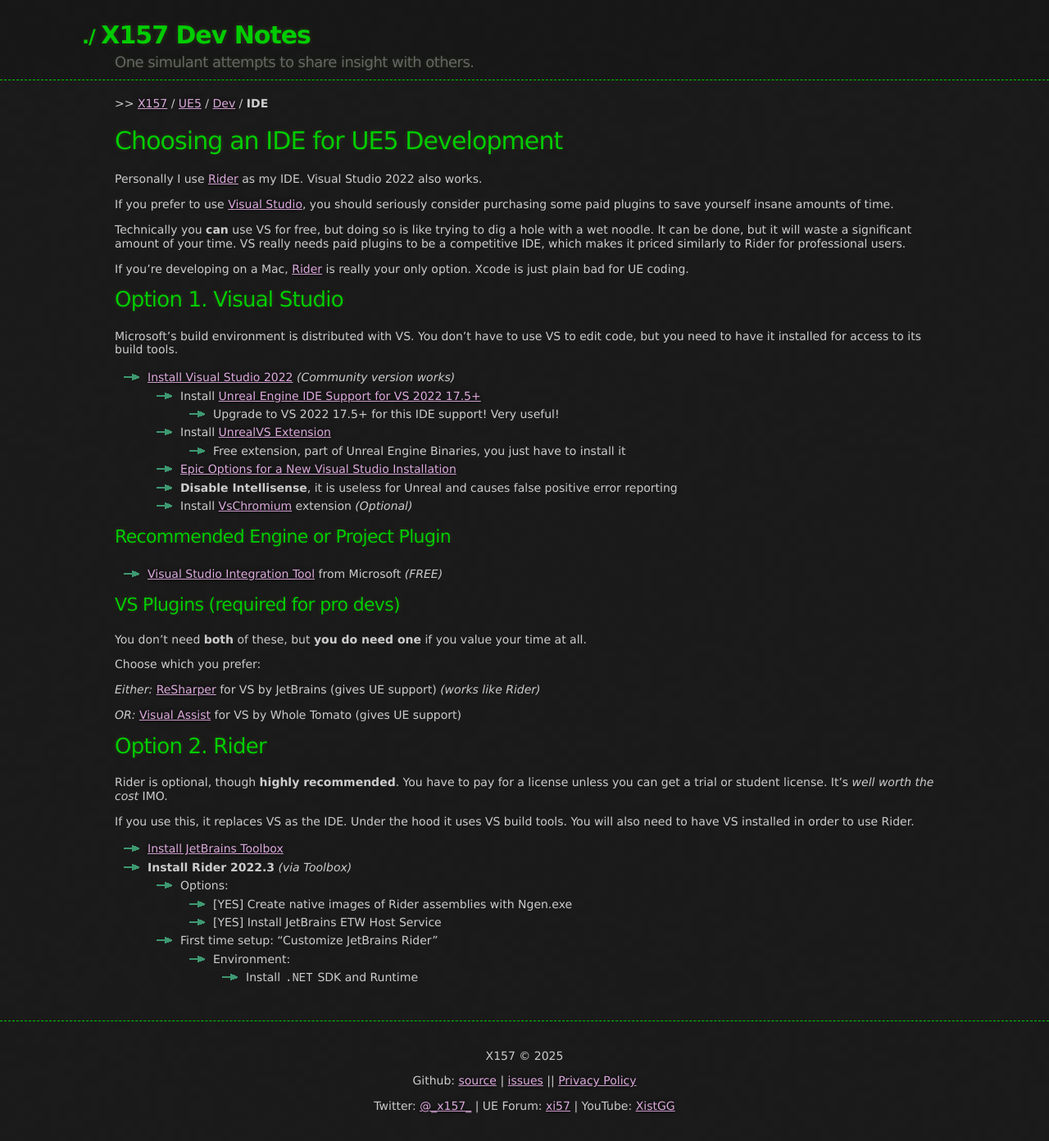
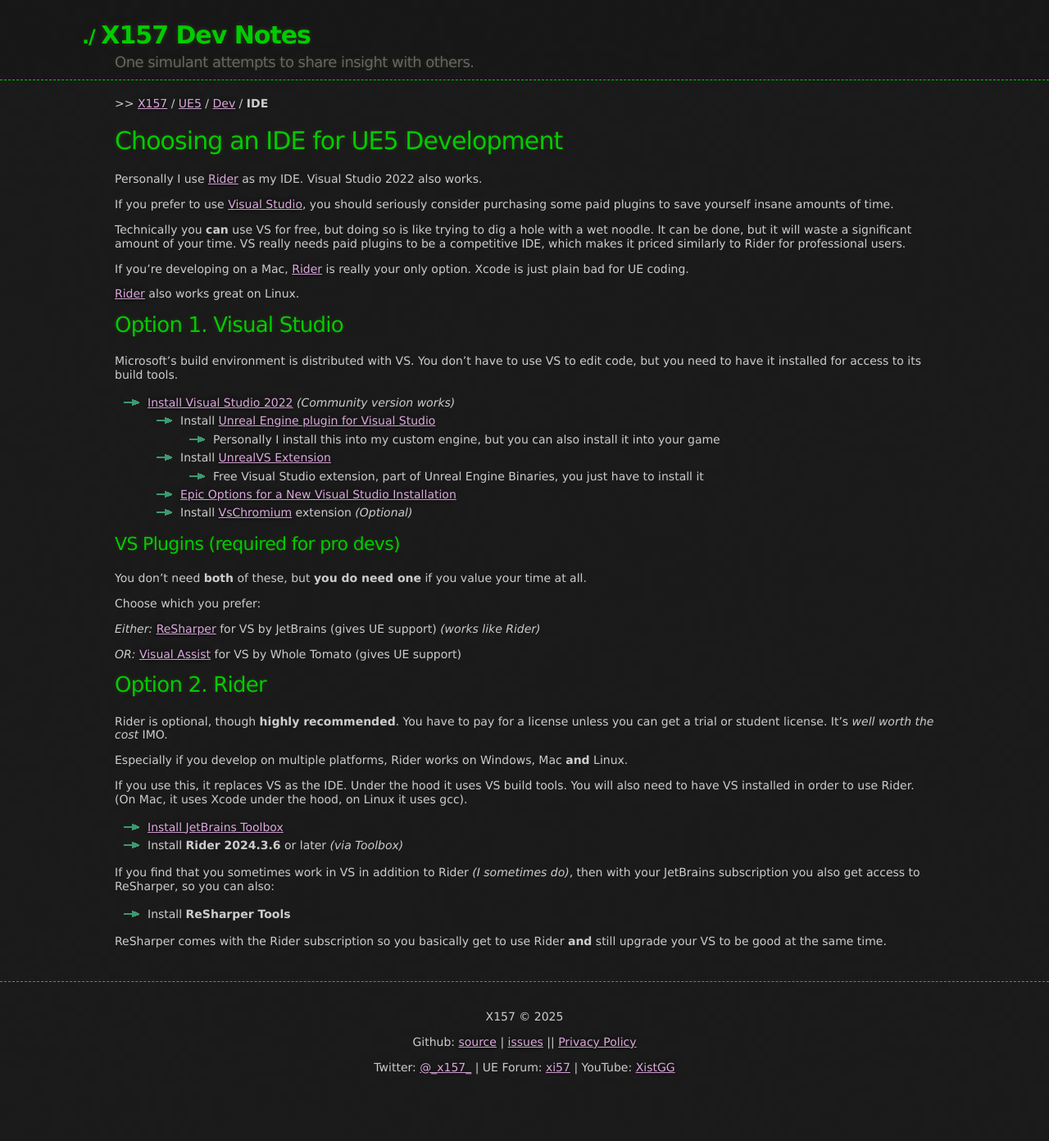
Before and after one commit to x157/x157.github.io, a Jekyll site: the page built from UE5/Dev/IDE.md, in a window 1280 px wide. Shown: the whole page at 82% size. Built offline with Jekyll 4.4.1, drawn with Linux system fonts in a browser that asks for light colours; after the commit the page ends 1345 px from its top, so only the background shows below that.

Commit message:
Update engine/ide info

```diff
--- a/UE5/Dev/IDE.md
+++ b/UE5/Dev/IDE.md
@@ -22,6 +22,8 @@
 If you're developing on a Mac, [Rider](#Rider) is really your only option.
 Xcode is just plain bad for UE coding.
 
+[Rider](#Rider) also works great on Linux.
+
 
 <a id='VS'></a>
 ## Option 1. Visual Studio
@@ -30,18 +32,13 @@
 but you need to have it installed for access to its build tools.
 
 - [Install Visual Studio 2022](https://visualstudio.microsoft.com/downloads/) *(Community version works)*
-  - Install [Unreal Engine IDE Support for VS 2022 17.5+](https://devblogs.microsoft.com/cppblog/unreal-engine-integrations-now-available-in-visual-studio-2022/)
-    - Upgrade to VS 2022 17.5+ for this IDE support!  Very useful!
-  - Install [UnrealVS Extension](https://docs.unrealengine.com/5.1/en-US/using-the-unrealvs-extension-for-unreal-engine-cplusplus-projects/)
-    - Free extension, part of Unreal Engine Binaries, you just have to install it
+  - Install [Unreal Engine plugin for Visual Studio](https://github.com/microsoft/vc-ue-extensions)
+    - Personally I install this into my custom engine, but you can also install it into your game
+  - Install [UnrealVS Extension](https://dev.epicgames.com/documentation/en-us/unreal-engine/using-the-unrealvs-extension-for-unreal-engine-cplusplus-projects)
+    - Free Visual Studio extension, part of Unreal Engine Binaries, you just have to install it
   - [Epic Options for a New Visual Studio Installation](https://docs.unrealengine.com/5.0/en-US/setting-up-visual-studio-development-environment-for-cplusplus-projects-in-unreal-engine/)
-  - **Disable Intellisense**, it is useless for Unreal and causes false positive error reporting
   - Install [VsChromium](https://chromium.github.io/vs-chromium/) extension *(Optional)*
 
-### Recommended Engine or Project Plugin
-
-- [Visual Studio Integration Tool](https://www.unrealengine.com/marketplace/en-US/product/362651520df94e4fa65492dbcba44ae2)
-  from Microsoft *(FREE)*
 
 <a id='VSPlugins'></a>
 ### VS Plugins (required for pro devs)
@@ -63,14 +60,19 @@
 Rider is optional, though **highly recommended**.  You have to pay for a license unless
 you can get a trial or student license.  It's *well worth the cost* IMO.
 
+Especially if you develop on multiple platforms, Rider works on Windows, Mac **and** Linux.
+
 If you use this, it replaces VS as the IDE.  Under the hood it uses VS build tools.
 You will also need to have VS installed in order to use Rider.
+(On Mac, it uses Xcode under the hood, on Linux it uses gcc).
 
 - [Install JetBrains Toolbox](https://www.jetbrains.com/toolbox-app/)
-- **Install Rider 2022.3** *(via Toolbox)*
-    - Options:
-        - [YES] Create native images of Rider assemblies with Ngen.exe
-        - [YES] Install JetBrains ETW Host Service
-    - First time setup: "Customize JetBrains Rider"
-        - Environment:
-            - Install `.NET` SDK and Runtime
+- Install **Rider 2024.3.6** or later *(via Toolbox)*
+
+If you find that you sometimes work in VS in addition to Rider *(I sometimes do)*, then with your
+JetBrains subscription you also get access to ReSharper, so you can also:
+
+- Install **ReSharper Tools**
+
+ReSharper comes with the Rider subscription so you basically get to use Rider
+**and** still upgrade your VS to be good at the same time.
```
Also changed, not shown: UE5/Engine/index.md (+26 -28 lines).
